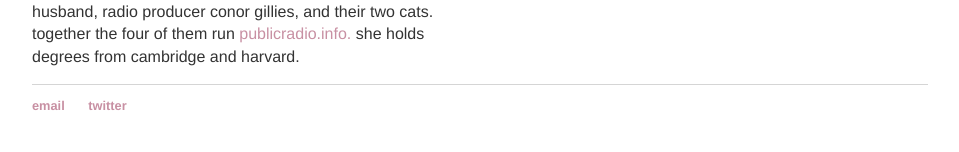
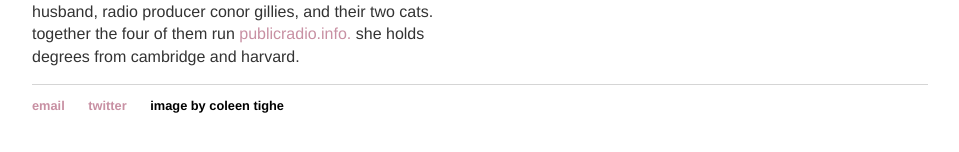
Before and after one commit to rosiebusia/rosiebusia.github.io, a Jekyll site: the page built from index.html, in a window 1280 px wide. Shown: the part 441-593 px from the top of the page, without its empty margins (88-1047 px from the left). Built offline with Jekyll 4.4.1, drawn with Linux system fonts in a browser that asks for light colours.

Commit message:
Update default.html

```diff
--- a/_layouts/default.html
+++ b/_layouts/default.html
@@ -16,7 +16,7 @@
 	    		<ul>
 	        		<li><a href="mailto:rosie@rosiegillies.com">email</a></li>
 				<li><a href="https://twitter.com/breadandrosie" target=”_blank”>twitter</a></li>
-				</ul>
+				<li style="text-align:right">image by coleen tighe</li></ul>
 			</footer>
 		</body>
 	</html>
```
